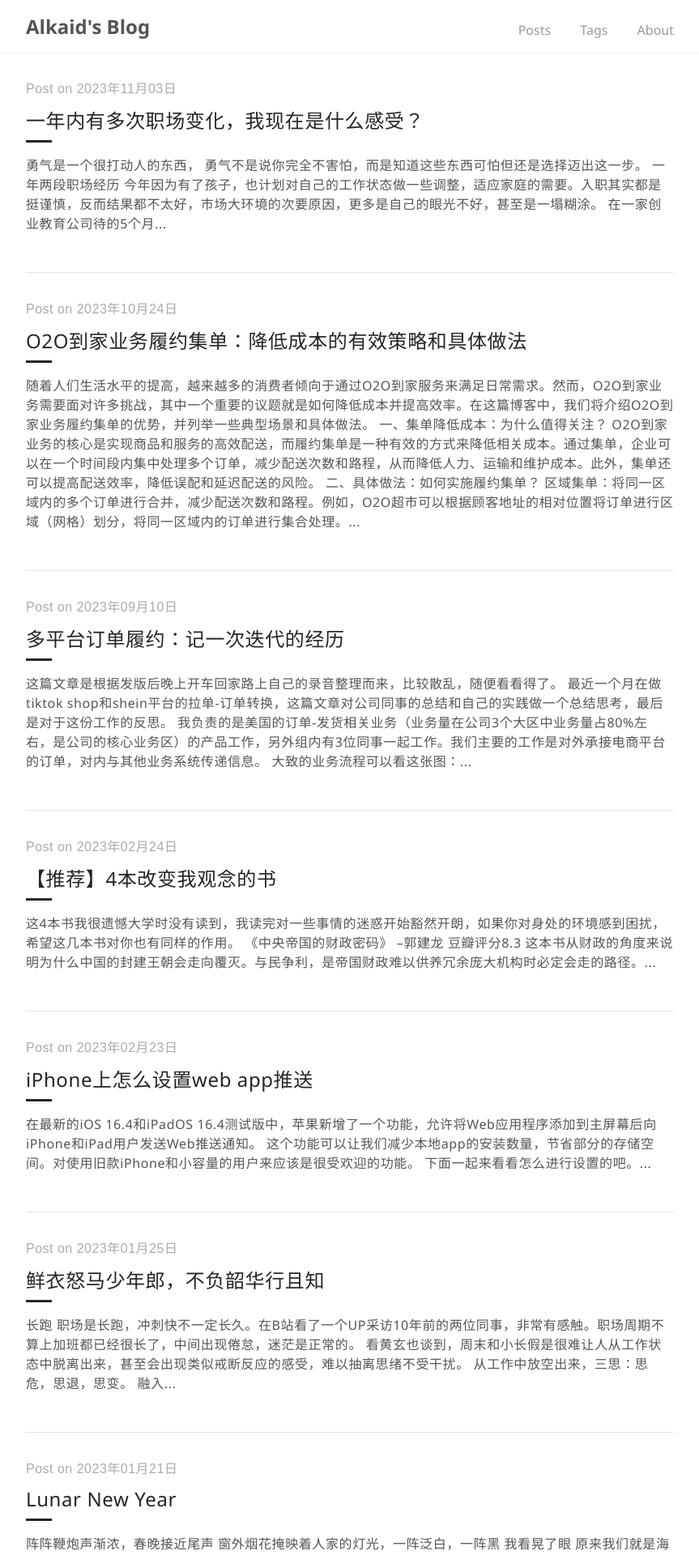
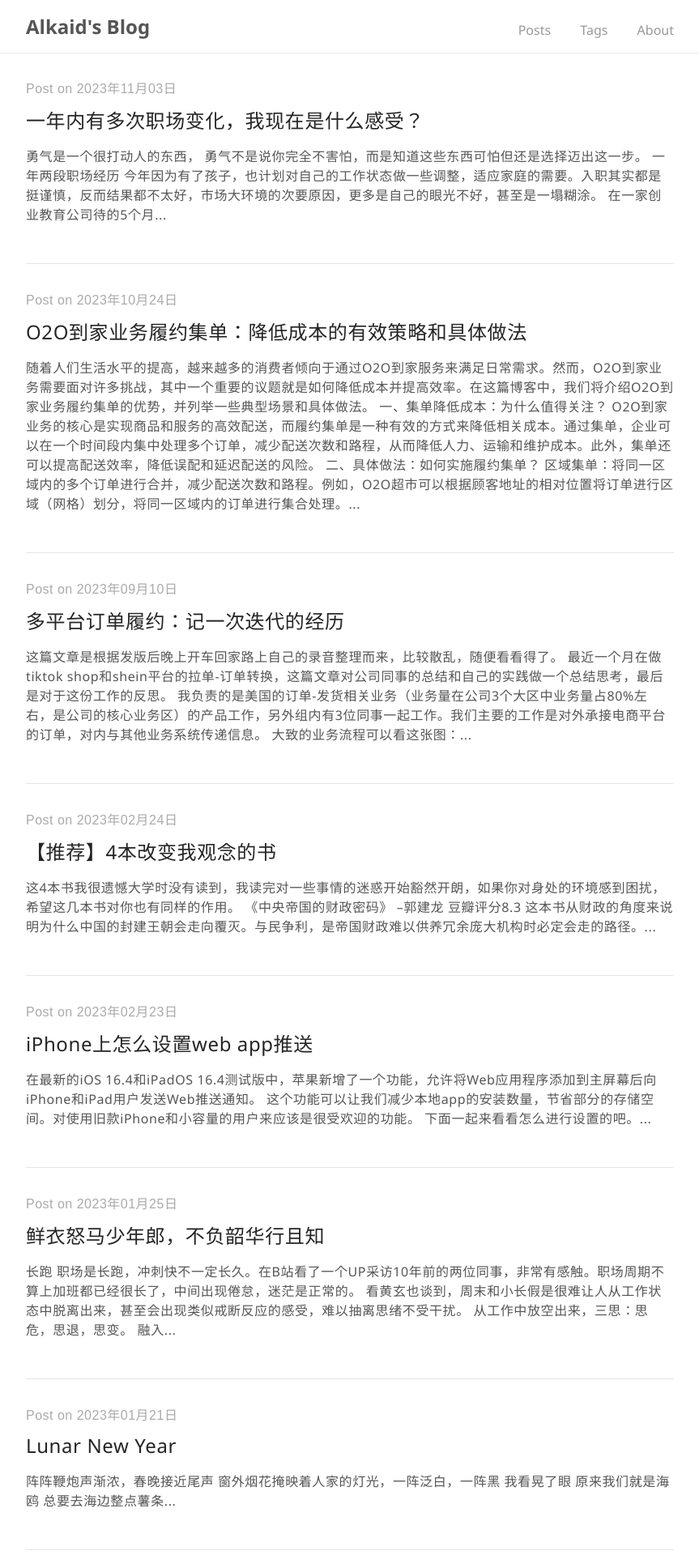
Before and after one commit to AlkaidWaong/ifoz, a Jekyll site: the page built from index.html, in a window 1280 px wide. Shown: the top 1920 px of the page at 81% size, without its empty margins (208-1071 px from the left). Built offline with Jekyll 4.4.1, drawn with Linux system fonts in a browser that asks for light colours; the list of posts is cut into pages by our own code; comment, search, counter and statistics services are not loaded.

Commit message:
font style update

```diff
--- a/_sass/tale/_base.scss
+++ b/_sass/tale/_base.scss
@@ -41,7 +41,7 @@ a {
 }
 
 blockquote {
-  border-left: .25rem solid $grey-2;
+  border-left: .25rem solid $blue;
   color: $grey-1;
   margin: .8rem 0;
   padding: .5rem 1rem;
--- a/_sass/tale/_catalogue.scss
+++ b/_sass/tale/_catalogue.scss
@@ -39,11 +39,13 @@
     margin: .5rem 0;
     letter-spacing: 0.6px;
   }
-
+ /*
+    去掉标题下线条
   &-line {
     @include transition(all .3s ease-out);
     border-top: .2rem solid $default-shade;
     display: block;
     width: 2rem;
   }
+  */
 }
```
